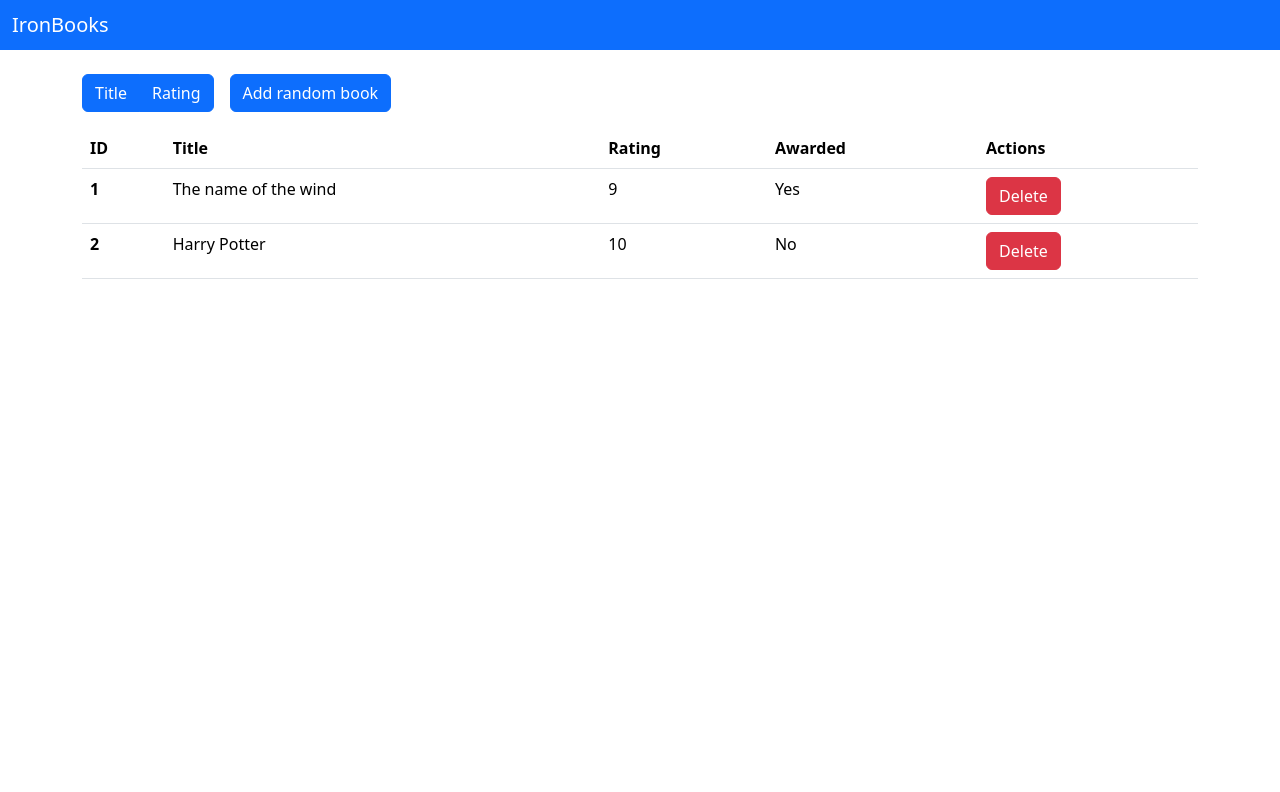
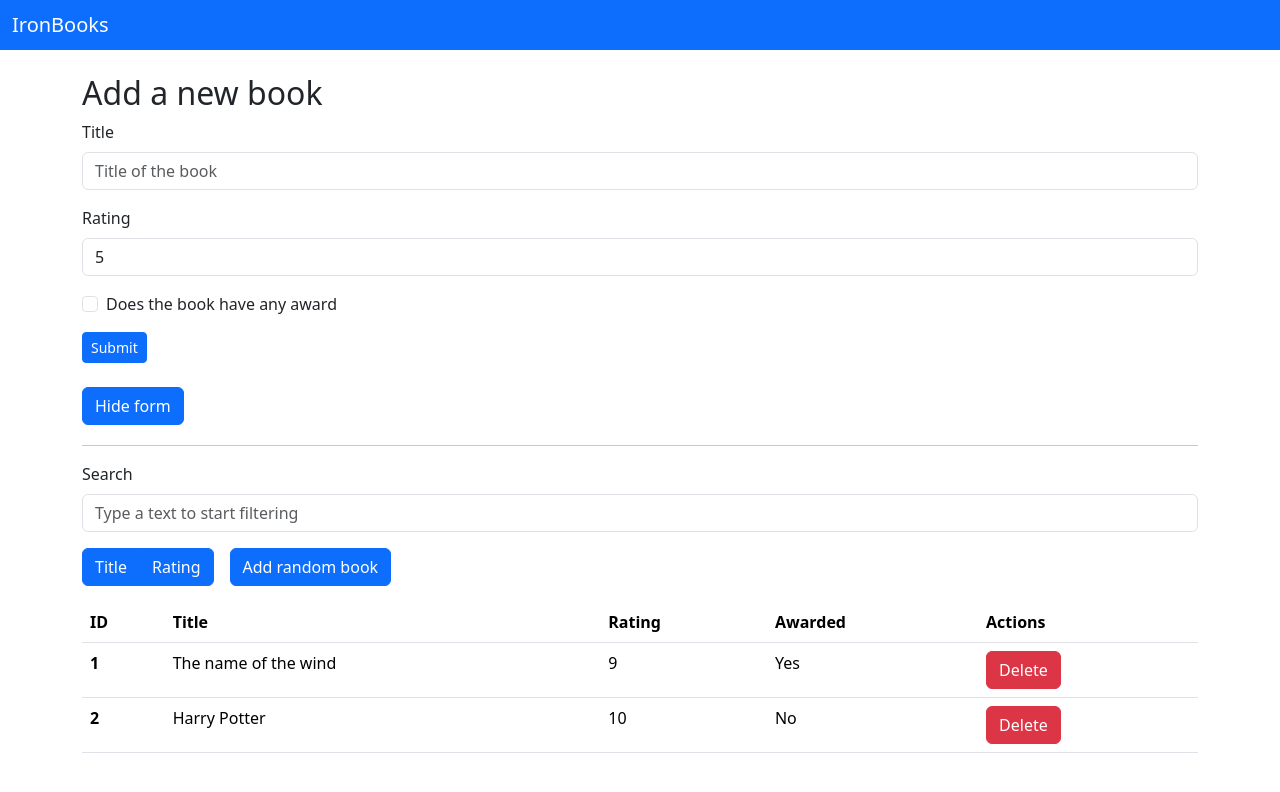
Before and after one commit to plaso/react-books, a React (Vite) app: page / in a window 1280 px wide. Shown: the top 792 px of the page. Built offline with nearby package versions, Linux system fonts and the light colour scheme.

Commit message:
feat: forms

```diff
--- a/package.json
+++ b/package.json
@@ -11,7 +11,8 @@
   },
   "dependencies": {
     "react": "^18.2.0",
-    "react-dom": "^18.2.0"
+    "react-dom": "^18.2.0",
+    "uuid": "^9.0.0"
   },
   "devDependencies": {
     "@types/react": "^18.2.15",
--- /dev/null
+++ b/src/components/BookForm/BookForm.jsx
@@ -0,0 +1,83 @@
+import { useState } from 'react';
+import { v4 as uuidv4 } from 'uuid';
+
+const BookForm = ({ onCreateBook }) => {
+  const [values, setValues] = useState({
+    title: '',
+    rating: 5,
+    awarded: false
+  });
+
+  const onSubmit = (event) => {
+    event.preventDefault();
+
+    onCreateBook({
+      ...values,
+      id: uuidv4(),
+    })
+  }
+
+  const onChange = (event) => {
+    const { value, name, type, checked } = event.target;
+
+    setValues({
+      ...values,
+      [name]: type === 'checkbox' ? checked : value
+    })
+  }
+
+  return (
+    <div className="BookForm mb-4">
+      <h2>Add a new book</h2>
+
+      <form onSubmit={onSubmit}>
+
+      <div className="mb-3">
+        <label htmlFor="title" className="form-label">Title</label>
+        <input
+          className="form-control"
+          id="title"
+          name="title"
+          placeholder="Title of the book"
+          value={values.title}
+          onChange={onChange}
+        />
+      </div>
+
+      <div className="mb-3">
+        <label htmlFor="rating" className="form-label">Rating</label>
+        <input
+          type="number"
+          min={0}
+          max={10}
+          className="form-control"
+          id="rating"
+          name="rating"
+          placeholder="Rating of the book"
+          value={values.rating}
+          onChange={onChange}
+        />
+      </div>
+
+      <div className="form-check mb-3">
+        <input
+          className="form-check-input"
+          type="checkbox"
+          id="awarded"
+          name="awarded"
+          checked={values.awarded}
+          onChange={onChange}
+        />
+        <label htmlFor="awarded" className="form-check-label">Does the book have any award</label>
+      </div>
+
+      <button className="btn btn-primary btn-sm">
+        Submit
+      </button>
+
+      </form>
+    </div>
+  )
+}
+
+export default BookForm;
--- a/src/components/BooksList/BookItem.jsx
+++ b/src/components/BooksList/BookItem.jsx
@@ -1,4 +1,4 @@
-const BookItem = ({ title, rating, awarded, id, onDelete }) => {
+const BookItem = ({ title, rating, awarded, onDelete, number }) => {
   const isAwarded = () => {
     if (awarded === true) {
       return 'Yes'
@@ -10,7 +10,7 @@ const BookItem = ({ title, rating, awarded, id, onDelete }) => {
 
   return (
     <tr>
-      <th scope="row">{id}</th>
+      <th scope="row">{number}</th>
       <td>{title}</td>
       <td>{rating}</td>
       <td>{isAwarded()}</td>
--- a/src/components/BooksList/BooksList.jsx
+++ b/src/components/BooksList/BooksList.jsx
@@ -2,14 +2,18 @@ import { useState } from 'react';
 import booksJSON from '../../data/books.json';
 import BookItem from './BookItem';
 import Button from '../Button/Button';
+import useToggle from '../../hooks/useToggle';
+import BookForm from '../BookForm/BookForm';
 
 const SORT_BY_OPTIONS = ['Title', 'Rating'];
 
 const INITIAL_BOOKS = booksJSON.splice(0, 2);
 
 const BooksList = () => {
+  const [showForm, toggleShowForm] = useToggle(true);
   const [books, setBooks] = useState(INITIAL_BOOKS);
   const [sortBy, setSortBy] = useState(null);
+  const [search, setSearch] = useState('');
 
   const renderBookItems = () => {
     let booksCopy = [...books];
@@ -34,8 +38,12 @@ const BooksList = () => {
       }
     }
 
-    return booksCopy.map(book => (
-      <BookItem key={book.id} {...book} onDelete={() => onDeleteBook(book.id)} />
+    if (search) {
+      booksCopy = booksCopy.filter(book => book.title.toLowerCase().includes(search));
+    }
+
+    return booksCopy.map((book, i) => (
+      <BookItem key={book.id} number={i + 1} {...book} onDelete={() => onDeleteBook(book.id)} />
     ))
   }
 
@@ -62,8 +70,40 @@ const BooksList = () => {
     setBooks([...books, newBook])
   }
 
+  const onCreateBook = (book) => {
+    setBooks([
+      book,
+      ...books,
+    ])
+  }
+
+  const onChangeSearch = (event) => {
+    setSearch(event.target.value);
+  }
+
   return (
     <div className="BooksList">
+      { showForm && <BookForm onCreateBook={onCreateBook} /> }
+
+      <button className="btn btn-primary mb-1" onClick={toggleShowForm}>
+        {showForm ? 'Hide form' : 'Show form'}
+      </button>
+
+      <hr />
+
+      <div className="mb-3">
+        <label htmlFor="search" className="form-label">Search</label>
+        <input
+          className="form-control"
+          id="search"
+          name="search"
+          placeholder="Type a text to start filtering"
+          value={search}
+          onChange={onChangeSearch}
+          autoComplete="off"
+        />
+      </div>
+
       { books.length > 0
         ? (
           <>
--- /dev/null
+++ b/src/hooks/useToggle.js
@@ -0,0 +1,12 @@
+import { useState } from 'react';
+
+export default function useToggle(initialValue = true) {
+  const [show, setShow] = useState(initialValue);
+
+  const onToggle = () => {
+    setShow(prevValue => !prevValue)
+  }
+
+  // Lo que quiera que devuelva el hook
+  return [show, onToggle];
+}
```
Also changed, not shown: 1 other file (tests, documents, lock files or other folders).
